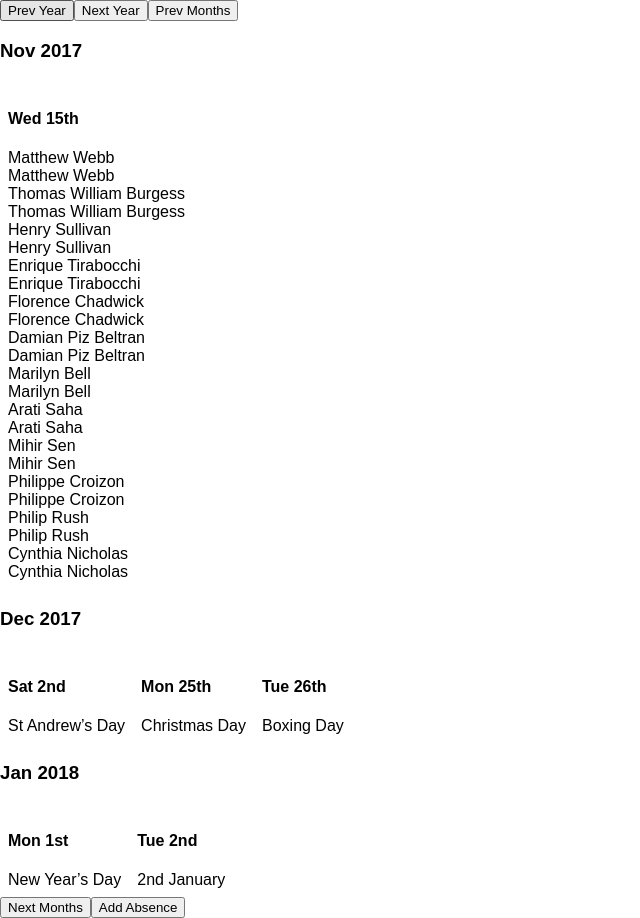
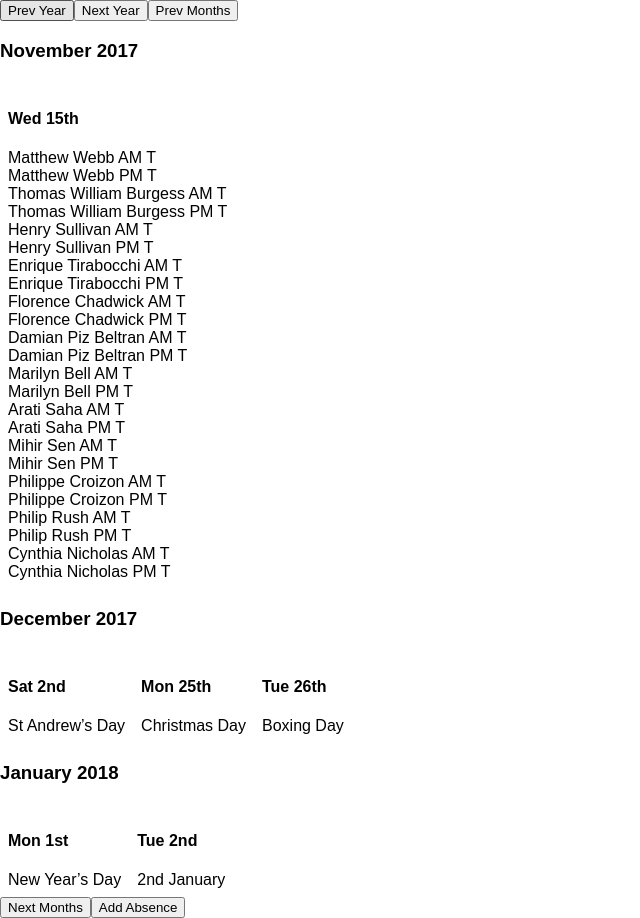
Before and after one commit to CJHunter91/absentee_manager, a React (Create React App) app: page / in a window 1280 px wide. Shown: the whole page, without its empty margins (0-640 px from the left). Built offline with nearby package versions, Linux system fonts and the light colour scheme.

Commit message:
adds onclick to public holidays

```diff
--- a/src/App.css
+++ b/src/App.css
@@ -1,6 +1,7 @@
 #absentee-render{
 	display: flex;
 	white-space: nowrap;
+	overflow-y: scroll;
 }
 
 
--- a/src/components/MonthView.jsx
+++ b/src/components/MonthView.jsx
@@ -14,7 +14,6 @@ class MonthView extends Component{
 			dates.forEach((absentee, index)=>{
 				if(currentDay !== absentee.date && dates.length === index+1){
 					currentDay = absentee.date;
-					console.log(absentee);
 					dayArray.push(tempArray);
 					tempArray = [];
 					tempArray.push(absentee);
@@ -22,19 +21,16 @@ class MonthView extends Component{
 				}
 				else if(currentDay !== absentee.date){
 					currentDay = absentee.date;
-					console.log(absentee)
 					dayArray.push(tempArray)
 					tempArray = [];
 					tempArray.push(absentee);
 				}
 
 				else if(dates.length === index+1){
-					console.log(absentee)
 					tempArray.push(absentee);
 					dayArray.push(tempArray)
 				}
 				else{
-					console.log(absentee)
 					tempArray.push(absentee);
 				}
 			})
@@ -44,7 +40,6 @@ class MonthView extends Component{
 
 	absenteeRender(){
 		const dayArrays = this.splitDays()
-		console.log(dayArrays)
 		if(dayArrays !== undefined){
 			return dayArrays.map((day, index)=>{
 				return(
@@ -54,15 +49,25 @@ class MonthView extends Component{
 					{day.map((absence, index)=>{
 						if(absence.title){
 							return(
-								<li key={index}>
+								<li key={index} onClick={()=>{this.props.absenceClick({
+							userid:1,
+							date:absence.date,
+							unit:absence.unit,
+							value:"P"
+						})}}>
 								{absence.title}
 								</li>
 								)
 						}
 						else{
 							return(
-								<li key={index}>
-								{absence.name}
+								<li key={index} onClick={()=>{this.props.absenceClick({
+							userid:absence.userid,
+							date:absence.date,
+							unit:absence.unit,
+							value:absence.value
+						})}}>
+								{absence.name} {absence.unit} {absence.value}
 								</li>
 								)}
 						})}
--- a/src/containers/Agenda.jsx
+++ b/src/containers/Agenda.jsx
@@ -137,7 +137,7 @@ class Agenda extends Component{
 }
 
 getMonthYearFormat(date){
-	return moment(date).format('MMM YYYY');
+	return moment(date).format('MMMM YYYY');
 }
 
 sortTitles(array){
```
